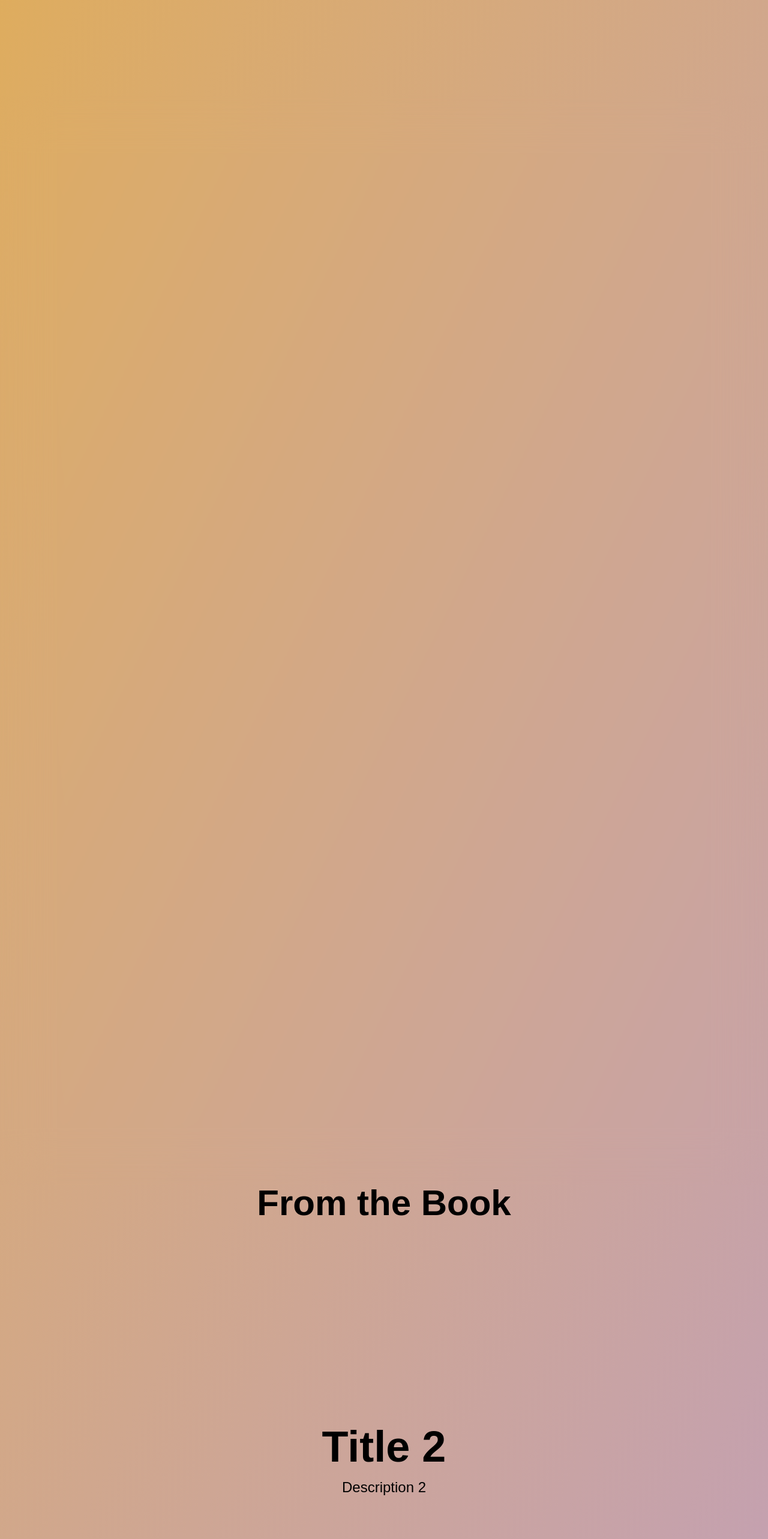
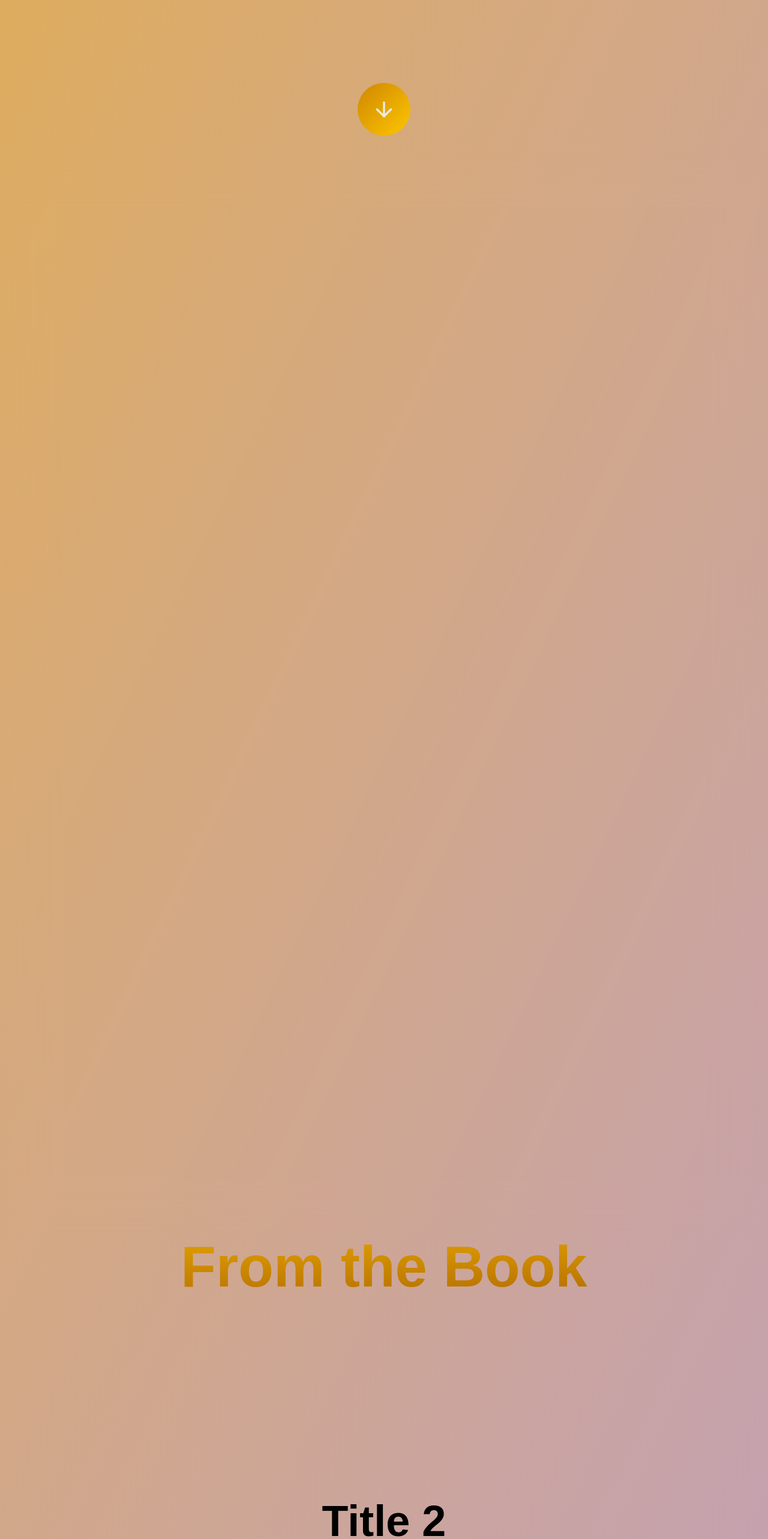
Before and after one commit to CoolV3/customizable-personal-website-template, a Next.js app: page / in a window 1280 px wide. Shown: the part 800-3366 px from the top of the page at 60% size. Built offline with nearby package versions, Linux system fonts and the light colour scheme.

Commit message:
Added a Keep scrolling component to tell the user to keep scrolling through the website. It has very good animations.

```diff
--- a/components/HomepageGsap.tsx
+++ b/components/HomepageGsap.tsx
@@ -11,6 +11,8 @@ import HorizontalScroll from "@/components/HorizontalScroll";
 import ProductOverview from "@/components/productOverview";
 import Button from "@/components/ui/Button";
 import AboutMeComponent from "@/components/aboutMe";
+import Headline from "@/components/ui/Headline";
+import KeepScrollingInfo from "@/components/keepScrollingInfo";
 
 gsap.registerPlugin(useGSAP, ScrollTrigger, ScrollSmoother);
 
@@ -95,11 +97,12 @@ export default function HomepageGsap() {
             <div id="smooth-wrapper">
                 <div id="smooth-content" className="bg-linear-to-br from-yellow-500 to-violet-400">
                     <AboutMeComponent/>
+                    <KeepScrollingInfo/>
                     <section className="backdrop-blur-2xl relative overflow-x-hidden flex flex-col gap-5 min-h-screen h-auto items-center justify-center py-10 text-white px-2 ">
                         <ProductOverview slideIn={false}/>
                     </section>
                     <section className="min-h-screen h-auto w-full">
-                        <h1 className="text-6xl text-black font-bold text-center">From the Book</h1>
+                        <Headline className="text-6xl text-black font-bold text-center">From the Book</Headline>
                         <HorizontalScroll content={cardItems}/>
                     </section>
                     <section className="h-screen flex items-center justify-center newsletterSection">
--- a/components/contactComponent.tsx
+++ b/components/contactComponent.tsx
@@ -2,12 +2,13 @@
 
 import Link from "next/link";
 import {Mail, MailOpen} from "lucide-react"
+import Headline from "@/components/ui/Headline";
 
 export default function ContactComponent() {
 
     return (
         <div className="min-h-screen text-black flex items-center justify-center flex-col gap-10 bg-linear-to-br from-yellow-500 to-violet-400">
-            <h1 className="text-5xl">Schreibe mir eine Email</h1>
+            <Headline className="" sizeClass="text-6xl">Schreibe mir eine Email</Headline>
             <Link className="bg-linear-to-br  from-yellow-500 to-yellow-400  gap-5 hover:to-yellow-200 transition-colors duration-700 px-10 py-5 rounded-2xl text-lg group flex items-center" href="mailto:email@example.com">Öffne dein Email Programm
                 <span className="relative w-10 h-10">
                     <Mail className="absolute inset-0 w-10 h-10 group-hover:opacity-0 group-hover:relative transition-all duration-200"/>
--- /dev/null
+++ b/components/keepScrollingInfo.tsx
@@ -0,0 +1,15 @@
+import { ArrowDown } from 'lucide-react';
+import {siteConfig} from "@/config/site.config";
+
+export default function KeepScrollingInfo() {
+    const {general} = siteConfig
+
+    return(
+        <div className="items-center justify-center flex">
+            <div className={"p-6 bg-white rounded-full cursor-info group hover:animate-none flex items-center transition-colors duration-1000 animate-bounce" + " " + general.buttonGradient + " " + general.buttonHover}>
+                <ArrowDown className="w-10 h-10"/>
+                <p className="max-w-0 overflow-hidden opacity-0 group-hover:opacity-100 group-hover:max-w-sm transition-all text-lg whitespace-nowrap duration-500">Keep scrolling through the website</p>
+            </div>
+        </div>
+    )
+}
--- a/components/ui/Headline.tsx
+++ b/components/ui/Headline.tsx
@@ -7,9 +7,9 @@ const tailwindclass = general.headlineGradient + " " + "text-center bg-clip-text
 
 
 
-export default function Headline({children, sizeClass="text-8xl", className="", ...props}: {children: ReactNode, sizeClass: string, className:string}) {
+export default function Headline({children, sizeClass="text-8xl", className="", ...props}: {children: ReactNode, sizeClass?: string, className:string}) {
 
     return(
-        <h1 className={tailwindclass + "" + sizeClass} {...props}>{children}</h1>
+        <h1 className={tailwindclass + " " + sizeClass + " " + className} {...props}>{children}</h1>
     )
 }
```
